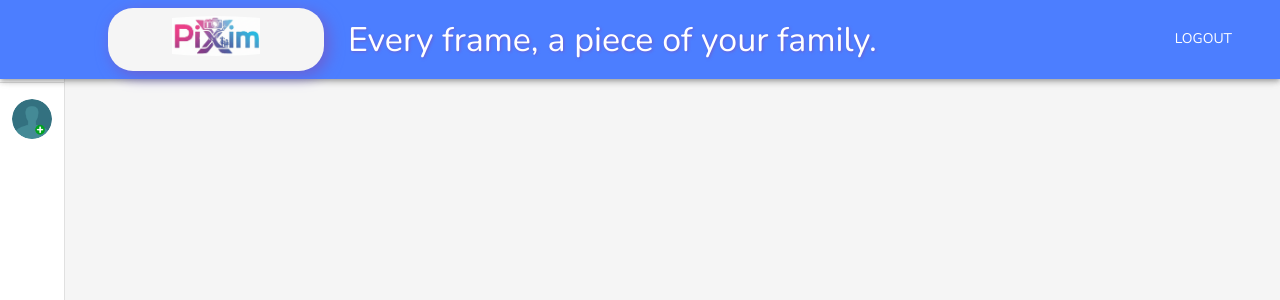
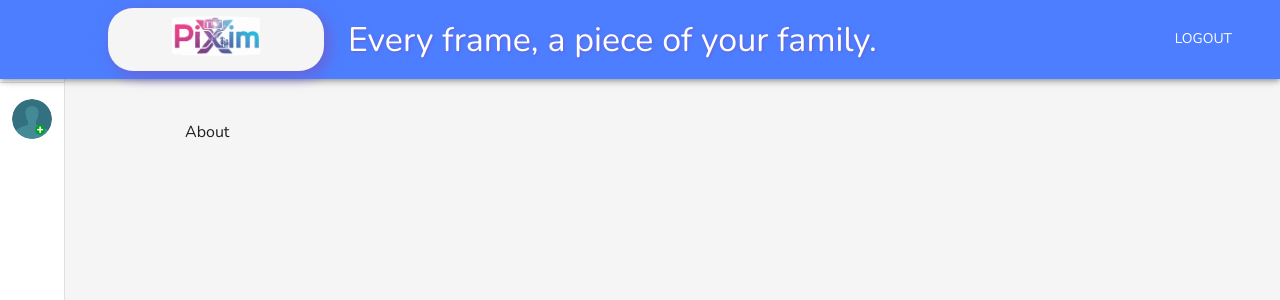
Before and after one commit to Hasan-E/PIXIM-FamilyAlbum, a React (Vite) app in the folder PIXIM/: page /pixim/about in a window 1280 px wide. Shown: the top 300 px of the page. Built offline with nearby package versions, Linux system fonts and the light colour scheme; no server answers; some icons are missing.

Commit message:
update padding

```diff
--- a/PIXIM/src/pages/Dashboard.jsx
+++ b/PIXIM/src/pages/Dashboard.jsx
@@ -8,7 +8,7 @@ import { Outlet } from "react-router-dom";
 const Dashboard = () => {
   const [open, setOpen] = React.useState(false);
   return (
-    <Box sx={{ display: "flex" }}>
+    <Box sx={{ display: "flex", padding:12 }}>
       <CssBaseline />
       <PiximAppBar open={open} setOpen={setOpen} />
       <PiximDrawer open={open} setOpen={setOpen} />
```
